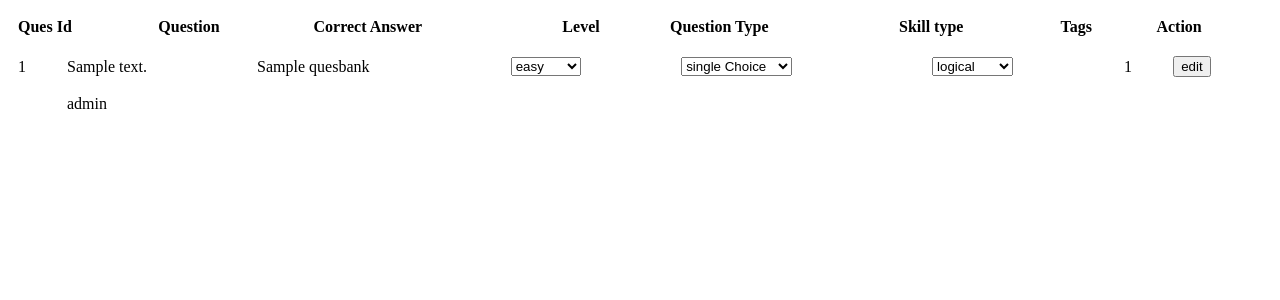
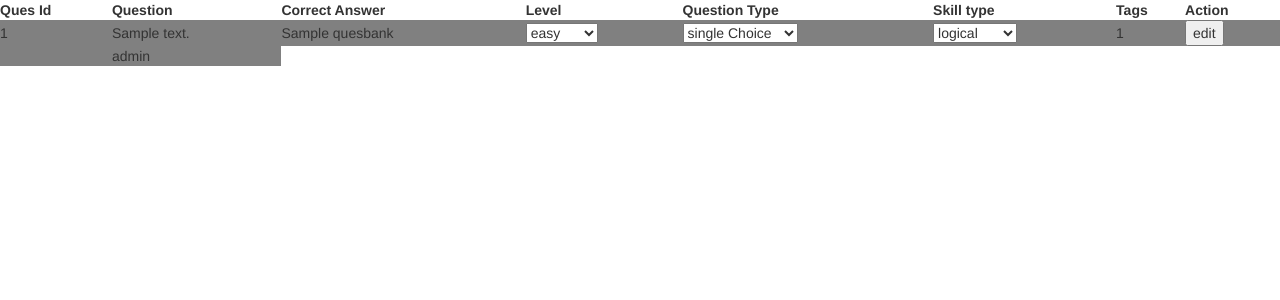
Before and after one commit to kartikpat/Amalgam, a Flask app: page /listQuestions in a window 1280 px wide. Shown: the top 300 px of the page. Run offline with Flask 2, Linux system fonts and the light colour scheme; tables that the repository leaves empty or names only in its code hold one stand-in row (values such as "Sample post"); lists and menus that the app fills with data are empty; some libraries are stand-ins or nearby versions.

Commit message:
assessment work

```diff
--- a/project/assessment/templates/assessmentIndex.html
+++ b/project/assessment/templates/assessmentIndex.html
@@ -8,24 +8,30 @@
 		table{
 			width: 100%;
 		}
-		tr{
-			 border: 1px solid #dddddd;
-		}
-		td, th {
 
-		    text-align: left;
-		    padding: 8px;
-		}
 		td[contenteditable='true'] {
 			border:1px solid #bababa;
 		}
+
+		tbody:nth-child(odd){
+
+			background-color: yellow;
+		}
+
+		tbody:nth-child(even){
+			background-color: grey;
+			background-repeat: no-repeat;
+		}
+
+
 	</style>
+	<link rel="stylesheet" href="https://maxcdn.bootstrapcdn.com/bootstrap/3.3.7/css/bootstrap.min.css" integrity="sha384-BVYiiSIFeK1dGmJRAkycuHAHRg32OmUcww7on3RYdg4Va+PmSTsz/K68vbdEjh4u" crossorigin="anonymous">
 	<script src="https://ajax.googleapis.com/ajax/libs/jquery/3.2.1/jquery.min.js">></script>
 </head>
 <body>
 	<div class="tableContainer">
 				<table>
-					<tbody>
+					<thead>
 						<tr>
 							<th>Ques Id</th>
 							<th>Question</th>
@@ -36,12 +42,13 @@
 							<th>Tags</th>
 							<th>Action</th>
 						</tr>
-					</tbody>
-				</table>
+					</thead>
 
-				<div class="tableContent">
-				<table>
+				<!-- <div class="tableContent">
+				<table class="table table-striped"> -->
+
 				{% for question in questions: %}
+				<tbody >
 					<tr class="question">
 						<td >{{ question[0]}}</td>
 						<td contenteditable="false" >{{ question[2]}}</td>
@@ -67,9 +74,13 @@
 							<td showData="{{option.strip('[] ')}}" >{{option.strip('[]" ')}}</td>
 						</tr>
 					{% endfor %}
+				</tbody>
 				{% endfor %}
-				</table>
-				</div>
+				<!-- </table>
+				</div> -->
+
+			</table>
+
 	</div>
 
 	<script type="text/javascript">
@@ -208,7 +219,7 @@
 					li=li.substring(0,li.length-1)+']'
 
 					ob['options']=li;
-
+					console.log(ob)
 					$.ajax({
 					    url: '/ajaxReceive',
 					    type: 'POST',
@@ -216,18 +227,18 @@
 					    contentType: 'application/json; charset=utf-8',
 					    dataType: 'json',
 					    async: false,
-					    beforeSend:function() {
-					    	console.log("Did the ajax even initialize?");
-					    },
+					    // beforeSend:function() {
+					    // 	console.log("Did the ajax even initialize?");
+					    // },
 					    success: function(msg) {
 					        console.log(msg['status']);;
-					    },
-					    error:function() {
-					    	console.log('fail');
-					    },
-					    complete:function() {
-					    	console.log("completed");
 					    }
+					    // error:function() {
+					    // 	console.log('fail');
+					    // },
+					    // complete:function() {
+					    // 	console.log("completed");
+					    // }
 					});
 
 					var currentTD = $(this).parent().siblings();
@@ -241,7 +252,7 @@
 
 					$(this).attr('data-state', $(this).attr('data-state') == 'edit' ? 'save' : 'edit');
 			        $(this).text( $(this).attr('data-state') /*== 'edit' ? 'save' : 'edit'*/);
-				console.log(ob);
+				//console.log(ob);
 				}
 				else {
 	          	    var currentTD = $(this).parent().siblings();
```
Also changed, not shown: 1 other file.
